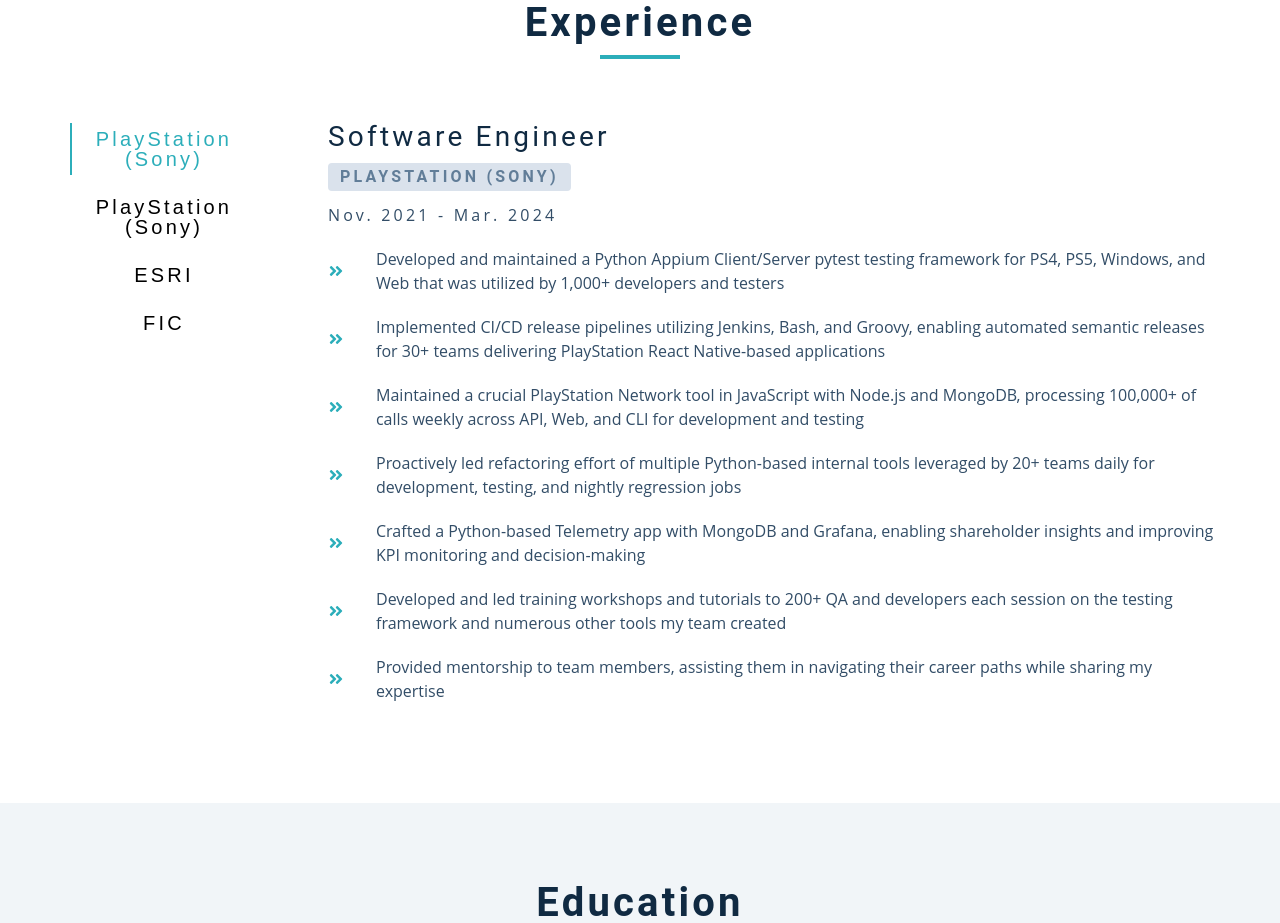
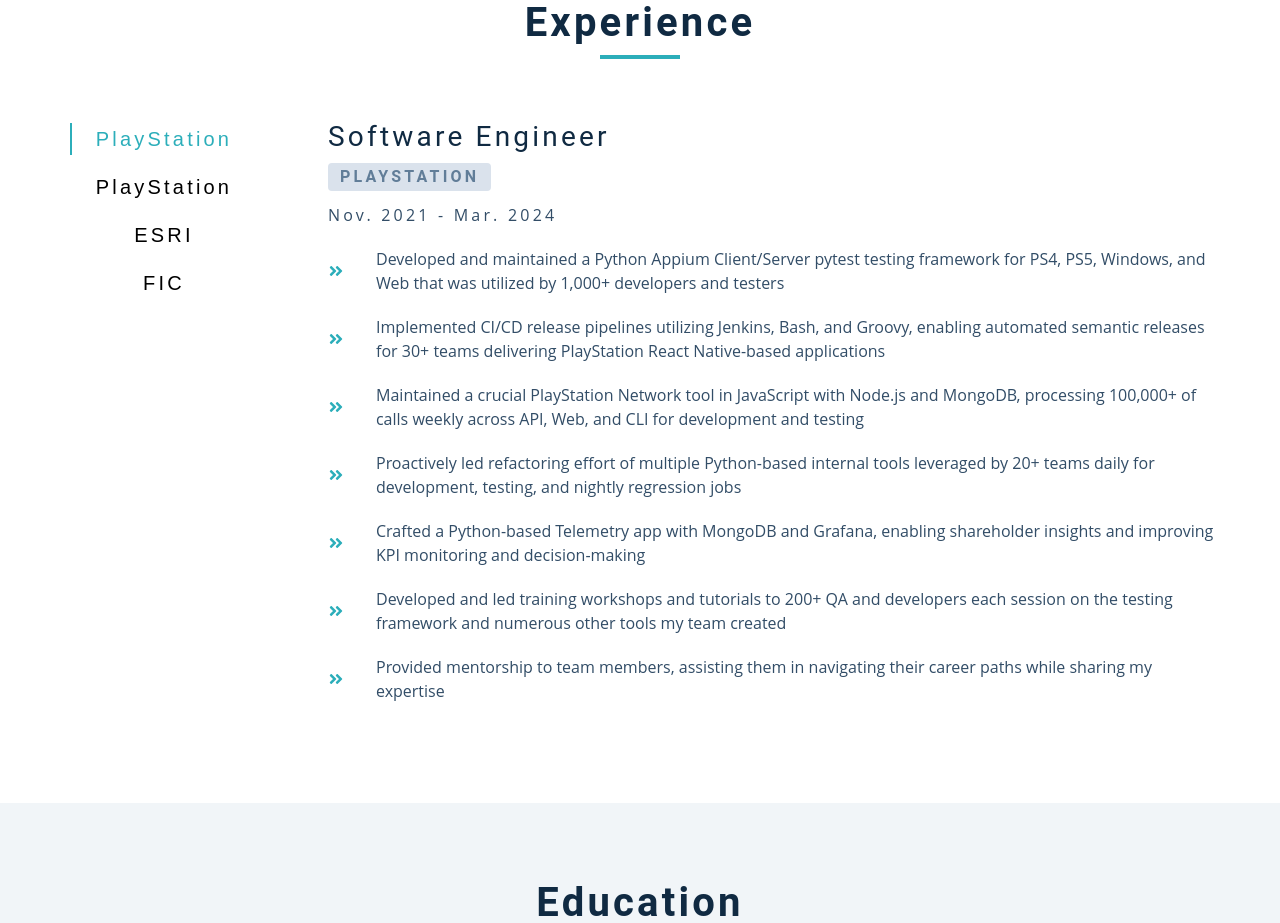
Before and after one commit to syranol/Personal_Website, a Gatsby site: page / in a window 1280 px wide. Shown: the part 877-1800 px from the top of the page. Built offline with nearby package versions, Linux system fonts and the light colour scheme; Gatsby itself is replaced by a stand-in of ours.

Commit message:
updating job

```diff
--- a/src/constants/jobs.js
+++ b/src/constants/jobs.js
@@ -5,7 +5,7 @@
   {
     id: 1,
     position: "Software Engineer",
-    company: "PlayStation (Sony)",
+    company: "PlayStation",
     date: "Nov. 2021 - Mar. 2024",
     location: "San Francisco, CA",
     desc:
@@ -22,7 +22,7 @@
   {
     id: 2,
     position: "Software Development Engineer in Test",
-    company: "PlayStation (Sony)",
+    company: "PlayStation",
     date: "Mar. 2021 - Nov. 2021",
     location: "San Francisco, CA",
     desc:
```
